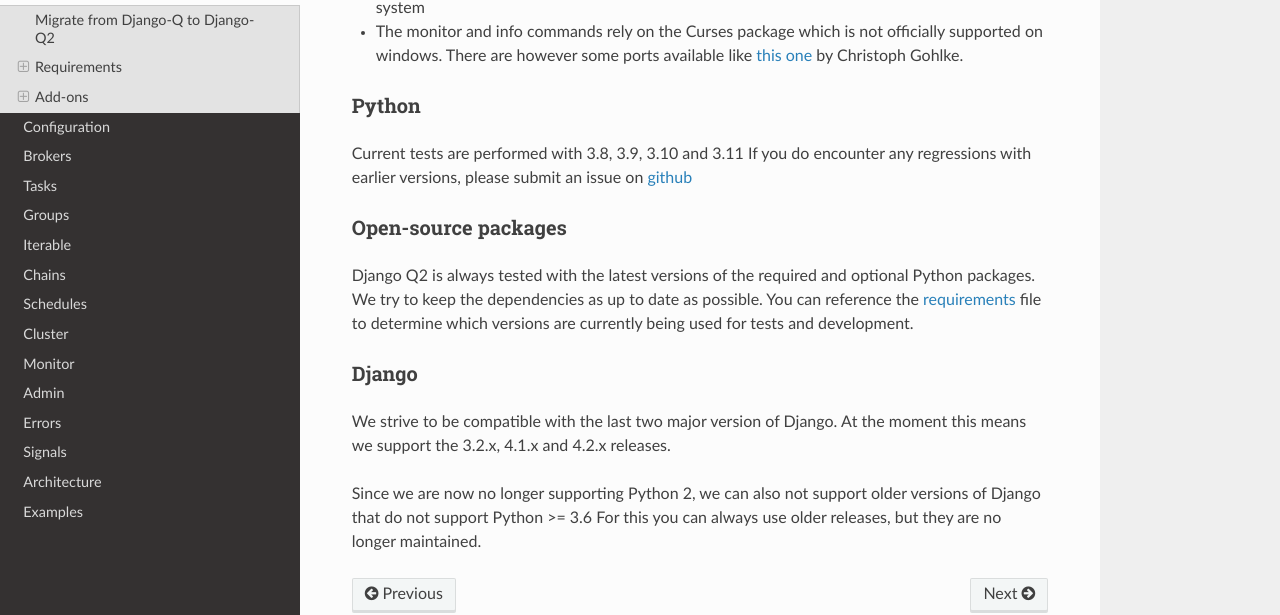
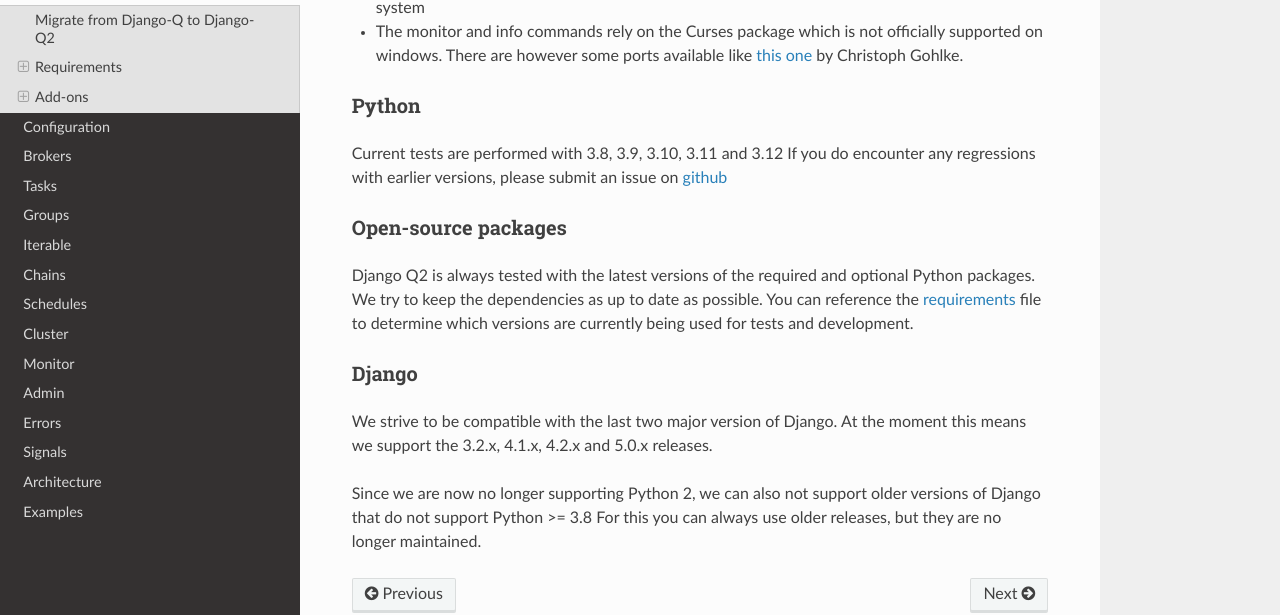
Before and after one commit to Koed00/django-q, a Sphinx documentation site: the page built from docs/install.rst, in a window 1280 px wide and 900 px high, scrolled down 3268 px. Shown: the part 157-772 px from the top of the window. Built offline with Sphinx 7.4.7 and the Read the Docs theme 2.0.0, drawn with Linux system fonts in a browser that asks for light colours; some of the changed text lies outside the part shown.

Commit message:
Add support for Django 5 (#120)

```diff
--- a/README.rst
+++ b/README.rst
@@ -27,7 +27,7 @@
 - Dropped support for Disque (hasn't been updated in a long time)
 - Dropped Redis, Arrow and Blessed dependencies
 - Updated all current dependencies
-- Added tests for Django 4.x
+- Added tests for Django 4.x and 5.x
 - Added Turkish language
 - Improved admin area
 - Fixed a lot of issues
@@ -40,7 +40,7 @@
 -  `Django <https://www.djangoproject.com>`__ > = 3.2
 -  `Django-picklefield <https://github.com/gintas/django-picklefield>`__
 
-Tested with: Python 3.8, 3.9, 3.10 and 3.11. Works with Django 3.2.X, 4.1.X and 4.2.X.
+Tested with: Python 3.8, 3.9, 3.10, 3.11 and 3.12. Works with Django 3.2.X, 4.1.X, 4.2.X and 5.0.X
 
 Brokers
 ~~~~~~~
--- a/docs/index.rst
+++ b/docs/index.rst
@@ -27,7 +27,7 @@
 -  Rollbar and Sentry support
 
 
-Django Q2 is tested with: Python 3.8, 3.9, 3.10 and 3.11. Works with Django 3.2.x, 4.1.x and 4.2.x
+Django Q2 is tested with: Python 3.8, 3.9, 3.10, 3.11 and 3.12. Works with Django 3.2.x, 4.1.x, 4.2.x and 5.0.x
 
 Currently available in English, German and French.
 
--- a/docs/install.rst
+++ b/docs/install.rst
@@ -43,12 +43,12 @@
 Requirements
 ------------
 
-Django Q2 is tested for Python 3.8, 3.9, 3.10 and 3.11
+Django Q2 is tested for Python 3.8, 3.9, 3.10, 3.11 and 3.12
 
 -  `Django <https://www.djangoproject.com>`__
 
     Django Q2 aims to use as much of Django's standard offerings as possible.
-    The code is tested against Django versions `3.2.x`, `4.1.x` and`4.2.x`.
+    The code is tested against Django versions `3.2.x`, `4.1.x`, `4.2.x` and `5.0.x`.
 
 -  `Django-picklefield <https://github.com/gintas/django-picklefield>`__
 
@@ -145,7 +145,7 @@
 
 Python
 ~~~~~~
-Current tests are performed with 3.8, 3.9, 3.10 and 3.11
+Current tests are performed with 3.8, 3.9, 3.10, 3.11 and 3.12
 If you do encounter any regressions with earlier versions, please submit an issue on `github <https://github.com/GDay/django-q2>`__
 
 Open-source packages
@@ -156,7 +156,7 @@
 Django
 ~~~~~~
 We strive to be compatible with the last two major version of Django.
-At the moment this means we support the 3.2.x, 4.1.x and 4.2.x releases.
+At the moment this means we support the 3.2.x, 4.1.x, 4.2.x and 5.0.x releases.
 
-Since we are now no longer supporting Python 2, we can also not support older versions of Django that do not support Python >= 3.6
+Since we are now no longer supporting Python 2, we can also not support older versions of Django that do not support Python >= 3.8
 For this you can always use older releases, but they are no longer maintained.
```
Also changed, not shown: pyproject.toml (+7 -3 lines), 4 other files.
